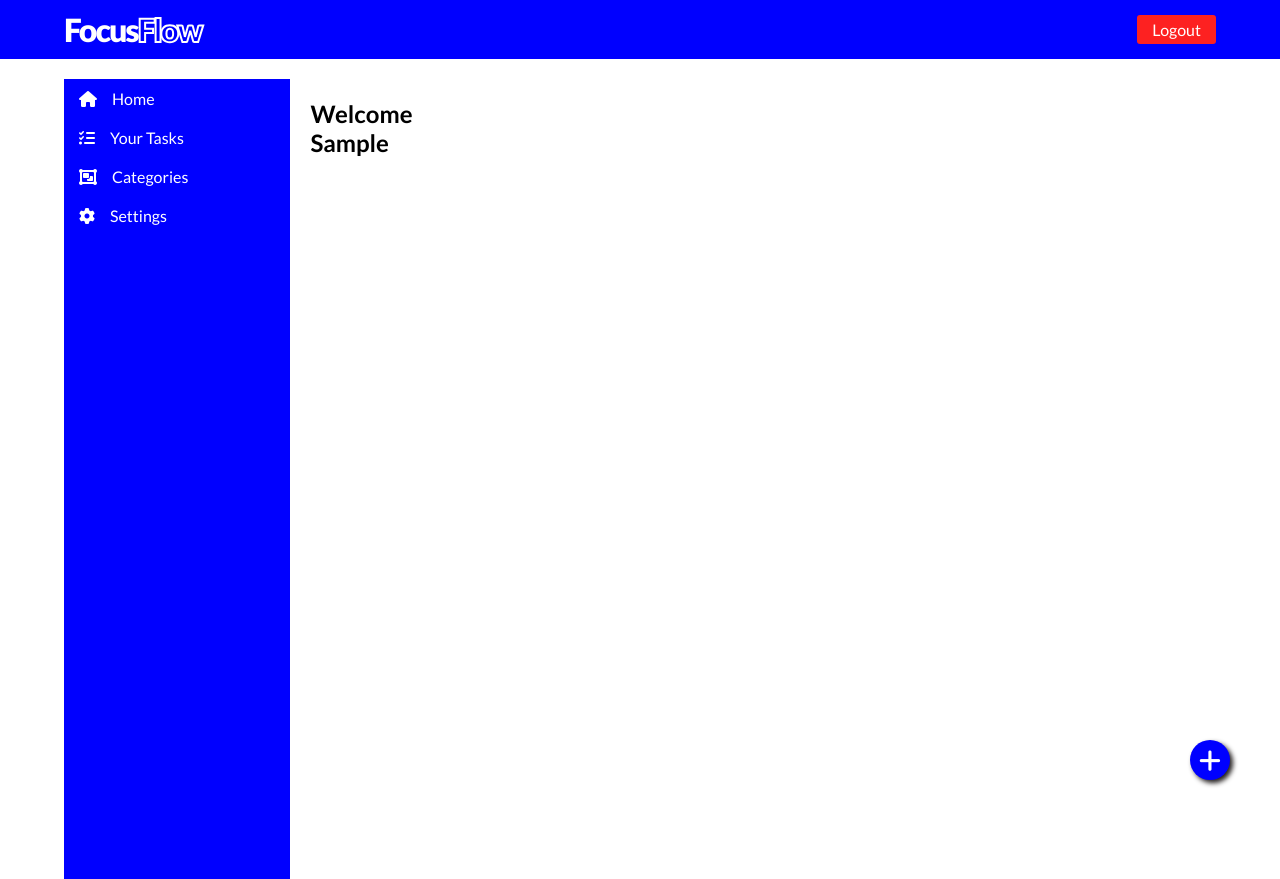
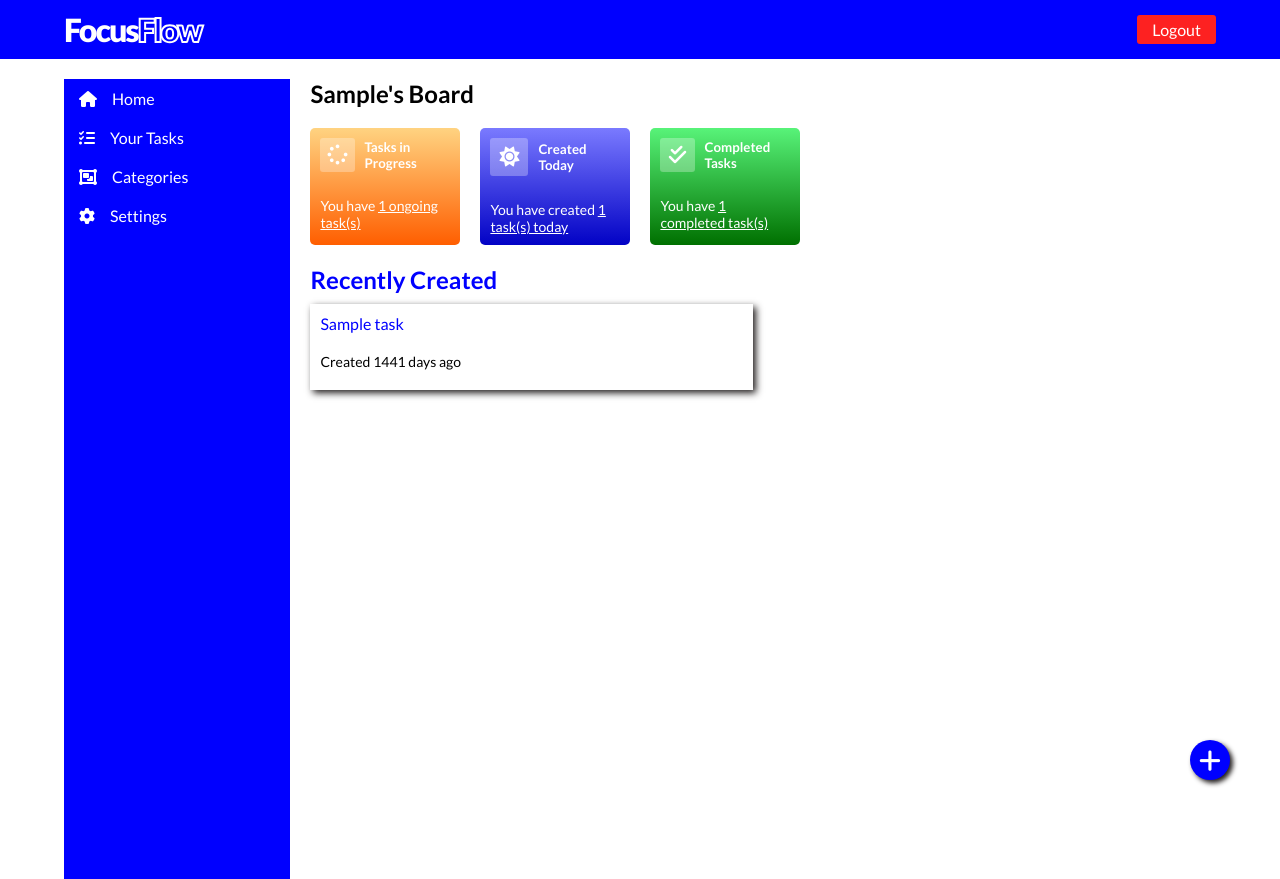
Before and after one commit to OlaOluwalekan/FocusFlow, a Flask app: page /dashboard in a window 1280 px wide. Run offline with Flask 3, Linux system fonts and the light colour scheme; a user stored in the database is signed in; a database or web service that is not in the repository returns one stand-in record (values such as "Sample title"); some libraries are stand-ins or nearby versions.

Commit message:
Added Snapshot and recent to dashboard home

```diff
--- a/app.py
+++ b/app.py
@@ -12,8 +12,11 @@ from routes.category import category_route
 from routes.task_details import task_details_route, toggle_task_completion_route
 from routes.delete_sth import delete_task_route
 from flask_login import login_required
+from routes.filters import time_ago_filter
 
 app.debug = True
+
+app.jinja_env.filters['time_ago'] = time_ago_filter
 
 @app.route("/")
 def index():
--- a/routes/dashboard.py
+++ b/routes/dashboard.py
@@ -1,16 +1,14 @@
-from flask import render_template, request
+from flask import render_template, request, abort
 from routes import db
 from flask_login import current_user
 from routes.tasks import tasks_route
 from routes.categories import categories_route
 from routes.settings import settings_route
+from routes.dashboard_home import dashboard_home_route
 
 def dashboard_route():
   tab = request.args.get('tab', 'default-tab')
-
-  cursor = db.cursor()
-  cursor.execute("SELECT * FROM users WHERE id = %s", (current_user.id,))
-  dbUser = cursor.fetchone()
+  # print(tab)
 
   if tab == "tasks":
     return tasks_route()
@@ -21,4 +19,7 @@ def dashboard_route():
   if tab == "categories":
     return settings_route()
 
-  return render_template('dashboard.html', user=dbUser)
+  if tab == 'home' or tab == 'default-tab':
+    return dashboard_home_route()
+
+  return abort(404)
--- /dev/null
+++ b/routes/dashboard_home.py
@@ -0,0 +1,37 @@
+from flask import render_template
+from routes import db
+from flask_login import current_user
+from datetime import datetime
+from routes.filters import time_ago_filter
+
+def dashboard_home_route():
+  user_id = current_user.id
+  cursor = db.cursor()
+
+  # GET CURRENT USER INFO
+  cursor.execute("SELECT * FROM users WHERE id = %s", (user_id,))
+  dbUser = cursor.fetchone()
+
+  # GET ALL ONGOING TASKS
+  cursor.execute("SELECT * FROM tasks WHERE user_id = %s AND is_completed = FALSE", (user_id,))
+  ongoing_tasks = cursor.fetchall()
+
+  # GET ALL COMPLETED TASKS
+  cursor.execute("SELECT * FROM tasks WHERE user_id = %s AND is_completed = TRUE", (user_id,))
+  completed_tasks = cursor.fetchall()
+
+  # GET ALL TASKS CREATED TODAY
+  today = datetime.now().date()
+  cursor.execute("SELECT * FROM tasks WHERE user_id = %s AND DATE(created_at) = %s", (user_id, today))
+  today_tasks = cursor.fetchall()
+
+  # GET ALL TASKS CREATED LESS THAN 24 HOURS AGO
+  cursor.execute("SELECT * FROM tasks WHERE user_id = %s AND created_at >= NOW() - INTERVAL '24 hours'", (user_id,))
+  recent_tasks = cursor.fetchall()
+
+  # print(recent_tasks)
+  # created_at = datetime(2023, 12, 26, 15, 00, 00, 00)
+
+  # time_ago_filter(created_at)
+
+  return render_template('dashboard.html', user=dbUser, ongoing_tasks=ongoing_tasks, completed_tasks=completed_tasks, today_tasks=today_tasks, recent_tasks=recent_tasks)
--- /dev/null
+++ b/routes/filters.py
@@ -0,0 +1,18 @@
+from datetime import datetime
+
+def time_ago_filter(created_at):
+  now = datetime.utcnow()
+  delta = now - created_at
+
+  print("tme is:", now)
+
+  if delta.days > 0:
+    return f"{delta.days} {'day' if delta.days == 1 else 'days'} ago"
+  elif delta.seconds >= 3600:
+    hours = delta.seconds // 3600
+    return f"{hours} {'hour' if hours == 1 else 'hours'} ago"
+  elif delta.seconds >=60:
+    minutes = delta.seconds // 60
+    return f"{minutes} {'min' if minutes == 1 else 'mins'} ago"
+  else:
+    return f"{delta.seconds} {'sec' if delta.seconds == 1 else 'secs'} ago"
--- /dev/null
+++ b/routes/static/dashboard_home.css
@@ -0,0 +1,95 @@
+.dashboard-home {
+  margin-bottom: 70px;
+}
+
+.snapshot {
+  display: flex;
+  gap: 20px;
+  flex-flow: wrap;
+  margin: 20px 0;
+}
+
+.snapshot > article {
+  width: 150px;
+  padding: 10px;
+  border-radius: 5px;
+  color: var(--light);
+  display: flex;
+  flex-direction: column;
+  gap: 25px;
+}
+
+.snapshot > .snapshot-1 {
+  background: linear-gradient(180deg, #ffd381, #ff5e00);
+}
+
+.snapshot > .snapshot-2 {
+  background: linear-gradient(180deg, #7a7aff, #0202c5);
+}
+
+.snapshot > .snapshot-3 {
+  background: linear-gradient(180deg, #58f379, #007000);
+}
+
+.snapshot > article > article:first-of-type {
+  display: flex;
+  align-items: center;
+  gap: 10px;
+}
+
+.snapshot > article > article:first-of-type > span {
+  width: 40px;
+  aspect-ratio: 1;
+  display: flex;
+  justify-content: center;
+  align-items: center;
+  font-size: 20px;
+  border-radius: 3px;
+  background-color: var(--trans_light);
+}
+
+.snapshot > article > article:last-of-type {
+  font-size: 14px;
+}
+
+.snapshot > article > article:last-of-type > a {
+  color: var(--light);
+}
+
+.recent {
+  margin: 10px 0;
+}
+
+.recent > h2 {
+  color: var(--primary);
+  margin-bottom: 10px;
+}
+
+.recent > div {
+  display: grid;
+  grid-template-columns: 1fr;
+  gap: 20px;
+}
+
+.recent > div > section {
+  box-shadow: 3px 3px 7px var(--shadow);
+  padding: 10px;
+}
+
+.recent > div > section > a {
+  text-decoration: none;
+  color: var(--primary);
+  display: inline-block;
+  margin-bottom: 10px;
+}
+
+.recent > div > section > p {
+  margin: 10px 0;
+  font-size: 14px;
+}
+
+@media screen and (min-width: 600px) {
+  .recent > div {
+    grid-template-columns: 1fr 1fr;
+  }
+}
--- a/routes/static/main.css
+++ b/routes/static/main.css
@@ -10,6 +10,7 @@
 :root {
   --primary: blue;
   --light: white;
+  --trans_light: #ffffff49;
   --accent: #04d6b3;
   --shadow: #221e1e;
   --error: #fd2121;
--- a/routes/templates/category.html
+++ b/routes/templates/category.html
@@ -28,9 +28,10 @@
       <h2>{{ category_name }}</h2>
     </div>
     <p>
-      Created On:
+      {% if category_info["created_at"] %} Created On:
       <span>{{ category_info["created_at"].strftime("%b %d, %Y") }}</span> At:
       <span>{{ category_info["created_at"].strftime("%I:%M %p") }}</span>
+      {% endif %}
     </p>
     {% if category_tasks %}
     <article>
--- a/routes/templates/dashboard.html
+++ b/routes/templates/dashboard.html
@@ -1,5 +1,64 @@
-{% extends "dashboard-layout.html" %} {% block dashboard %}
-<section class="dashboard">
-  <h1>Welcome {{ user["username"].capitalize() }}</h1>
+{% extends "dashboard-layout.html" %} {% block inner_style %}
+<link
+  rel="stylesheet"
+  href="{{ url_for('static', filename='dashboard_home.css') }}"
+/>
+{% endblock inner_style %} {% block dashboard %}
+<section class="dashboard-home">
+  <h1>{{ user["username"].capitalize() }}'s Board</h1>
+  <div class="snapshot">
+    <article class="snapshot-1">
+      <article>
+        <span><i class="fa-solid fa-spinner"></i></span>
+        <h5>Tasks in Progress</h5>
+      </article>
+      <article>
+        You have
+        <a href="/dashboard/category/Ongoing?Yhdu=0"
+          >{{ ongoing_tasks | length }} ongoing task(s)</a
+        >
+      </article>
+    </article>
+
+    <article class="snapshot-2">
+      <article>
+        <span><i class="fa-solid fa-sun"></i></span>
+        <h5>Created Today</h5>
+      </article>
+      <article>
+        You have created
+        <a href="/dashboard/category/Today?Yhdu=0"
+          >{{ today_tasks | length }} task(s) today</a
+        >
+      </article>
+    </article>
+
+    <article class="snapshot-3">
+      <article>
+        <span><i class="fa-solid fa-check-double"></i></span>
+        <h5>Completed Tasks</h5>
+      </article>
+      <article>
+        You have
+        <a href="/dashboard/category/Completed?Yhdu=0"
+          >{{ completed_tasks | length }} completed task(s)</a
+        >
+      </article>
+    </article>
+  </div>
+
+  <div class="recent">
+    <h2>Recently Created</h2>
+    <div>
+      {% if recent_tasks %} {% for task in recent_tasks %}
+      <section>
+        <a href="/dashboard/task/{{ task.task_name }}?XQrd={{ task.task_id }}"
+          >{{ task["task_name"] }}</a
+        >
+        <p>Created {{ task["created_at"] | time_ago }}</p>
+      </section>
+      {% endfor %} {% else %} {% endif %}
+    </div>
+  </div>
 </section>
 {% endblock dashboard %}
--- /dev/null
+++ b/routes/templates/tst.html
@@ -0,0 +1,3 @@
+{% extends "dashboard-layout.html" %} {% block dashboard %}
+<h1>Test</h1>
+{% endblock dashboard %}
```
Also changed, not shown: routes/category.py (+42 -6 lines).
